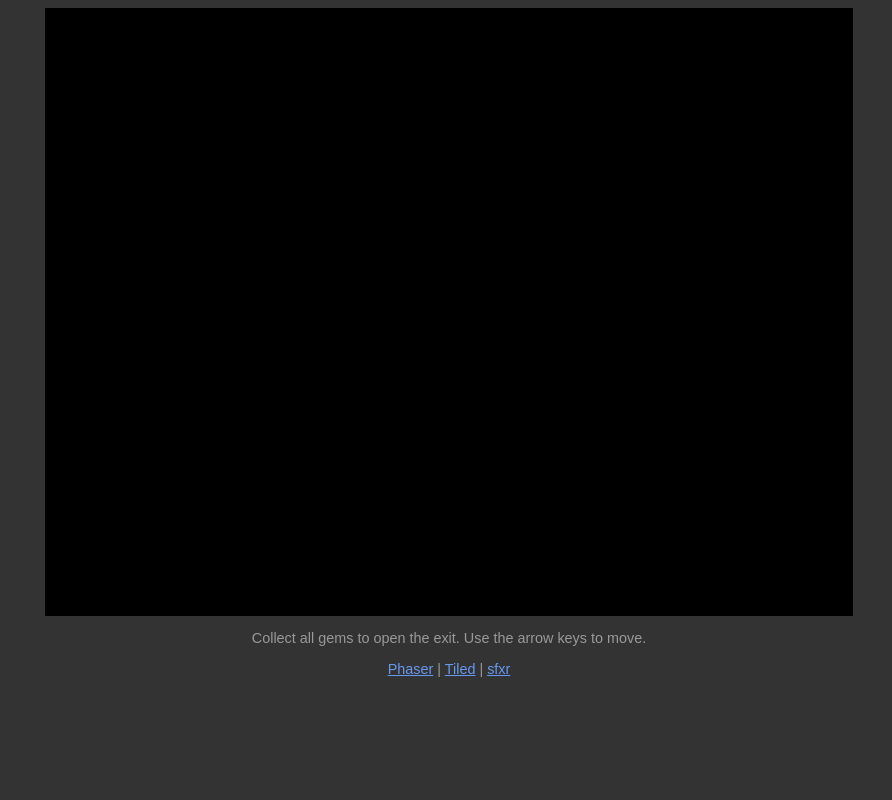
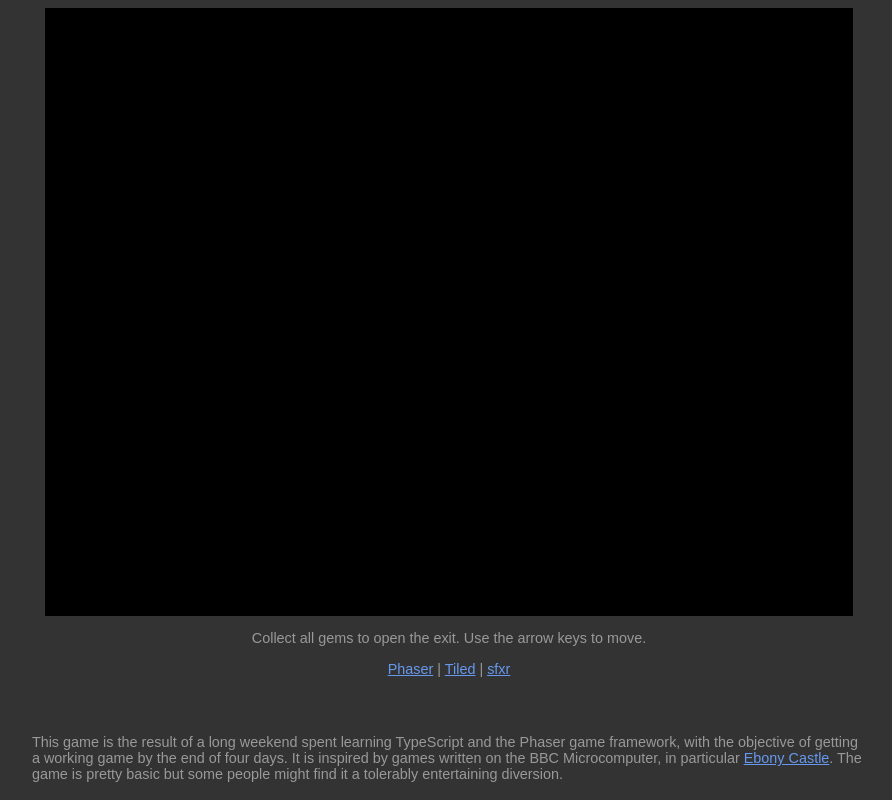
Before and after one commit to ajtribick/gem-quest, a website built with Parcel: page src/index.html in a window 1280 px wide. Shown: the whole page, without its empty margins (191-1083 px from the left). Built offline with nearby package versions, Linux system fonts and the light colour scheme.

Commit message:
Add about text

```diff
--- a/src/index.css
+++ b/src/index.css
@@ -5,15 +5,24 @@ html {
     font-size: 0.9em;
 }
 
-#game-host, #main {
+#game-host, #main, #about {
     margin-left: auto;
     margin-right: auto;
+}
+
+#game-host, #main {
     text-align: center;
 }
 
 #game-host {
     padding: 4px;
     background-color: black;
+}
+
+#about {
+    width: 66%;
+    min-width: 800px;
+    margin-top: 4em;
 }
 
 a:link {
--- a/src/index.html
+++ b/src/index.html
@@ -17,7 +17,7 @@
 </head>
 <body>
     <div id="main">
-        <div id="game-host" style="width:800px; height:600px"></div>
+        <div id="game-host" style="width:800px; height:600px;"></div>
         <p>Collect all gems to open the exit. Use the arrow keys to move.</p>
         <ul class="links">
             <li><a href="https://phaser.io">Phaser</a></li>
@@ -25,6 +25,16 @@
             <li><a href="http://www.drpetter.se/project_sfxr.html">sfxr</a></li>
         </ul>
     </div>
+    <div id="about">
+        <p>
+            This game is the result of a long weekend spent learning TypeScript and the
+            Phaser game framework, with the objective of getting a working game by the
+            end of four days. It is inspired by games written on the BBC Microcomputer,
+            in particular <a href="http://bbcmicro.co.uk/game.php?id=1052">Ebony Castle</a>.
+            The game is pretty basic but some people might find it a tolerably
+            entertaining diversion.
+        </p>
+    </div>
     <script src="game.ts" defer></script>
 </body>
 </html>
```
